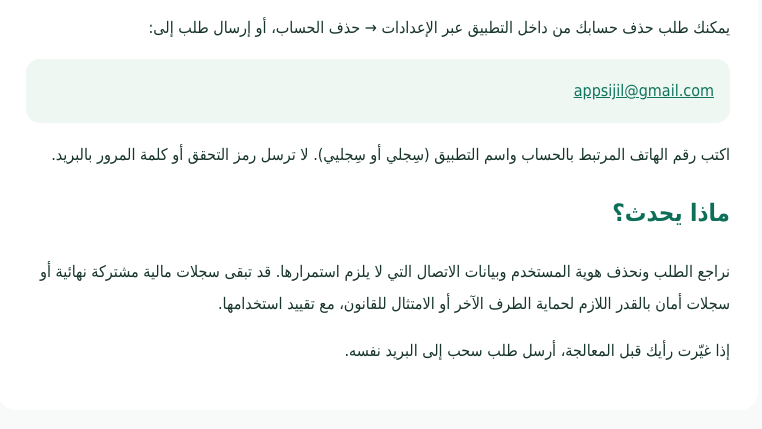
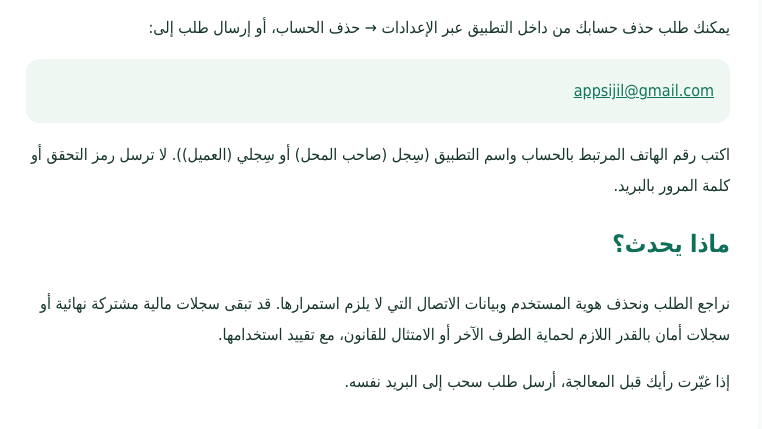
Before and after one commit to hassanali1996h/sijili-customer, a website: page docs/delete-account.html in a window 1280 px wide. Shown: the part 151-580 px from the top of the page, without its empty margins (262-1024 px from the left). Drawn offline with Linux system fonts and the light colour scheme.

Commit message:
Prepare store build and align customer legal details

```diff
--- a/docs/delete-account.html
+++ b/docs/delete-account.html
@@ -1,2 +1,2 @@
 <!doctype html>
-<html lang="ar" dir="rtl"><head><meta charset="utf-8"><meta name="viewport" content="width=device-width,initial-scale=1"><title>حذف الحساب — سِجلي</title><style>body{font-family:Tahoma,Arial,sans-serif;max-width:760px;margin:30px auto;padding:0 18px;line-height:1.95;color:#17352c;background:#f7faf8}main{background:#fff;padding:28px;border-radius:18px}h1,h2{color:#0e6f58}a{color:#11745c}.box{padding:16px;background:#eef7f2;border-radius:14px}</style></head><body><main><h1>طلب حذف الحساب — سِجلي</h1><p>يمكنك طلب حذف حسابك من داخل التطبيق عبر الإعدادات → حذف الحساب، أو إرسال طلب إلى:</p><p class="box"><a href="mailto:appsijil@gmail.com?subject=طلب%20حذف%20حساب%20سجل">appsijil@gmail.com</a></p><p>اكتب رقم الهاتف المرتبط بالحساب واسم التطبيق (سِجلي أو سِجليي). لا ترسل رمز التحقق أو كلمة المرور بالبريد.</p><h2>ماذا يحدث؟</h2><p>نراجع الطلب ونحذف هوية المستخدم وبيانات الاتصال التي لا يلزم استمرارها. قد تبقى سجلات مالية مشتركة نهائية أو سجلات أمان بالقدر اللازم لحماية الطرف الآخر أو الامتثال للقانون، مع تقييد استخدامها.</p><p>إذا غيّرت رأيك قبل المعالجة، أرسل طلب سحب إلى البريد نفسه.</p></main></body></html>
+<html lang="ar" dir="rtl"><head><meta charset="utf-8"><meta name="viewport" content="width=device-width,initial-scale=1"><title>حذف الحساب — سِجلي</title><style>body{font-family:Tahoma,Arial,sans-serif;max-width:760px;margin:30px auto;padding:0 18px;line-height:1.95;color:#17352c;background:#f7faf8}main{background:#fff;padding:28px;border-radius:18px}h1,h2{color:#0e6f58}a{color:#11745c}.box{padding:16px;background:#eef7f2;border-radius:14px}</style></head><body><main><h1>طلب حذف الحساب — سِجلي</h1><p>يمكنك طلب حذف حسابك من داخل التطبيق عبر الإعدادات → حذف الحساب، أو إرسال طلب إلى:</p><p class="box"><a href="mailto:appsijil@gmail.com?subject=طلب%20حذف%20حساب%20سجل">appsijil@gmail.com</a></p><p>اكتب رقم الهاتف المرتبط بالحساب واسم التطبيق (سِجل (صاحب المحل) أو سِجلي (العميل)). لا ترسل رمز التحقق أو كلمة المرور بالبريد.</p><h2>ماذا يحدث؟</h2><p>نراجع الطلب ونحذف هوية المستخدم وبيانات الاتصال التي لا يلزم استمرارها. قد تبقى سجلات مالية مشتركة نهائية أو سجلات أمان بالقدر اللازم لحماية الطرف الآخر أو الامتثال للقانون، مع تقييد استخدامها.</p><p>إذا غيّرت رأيك قبل المعالجة، أرسل طلب سحب إلى البريد نفسه.</p></main></body></html>
```
